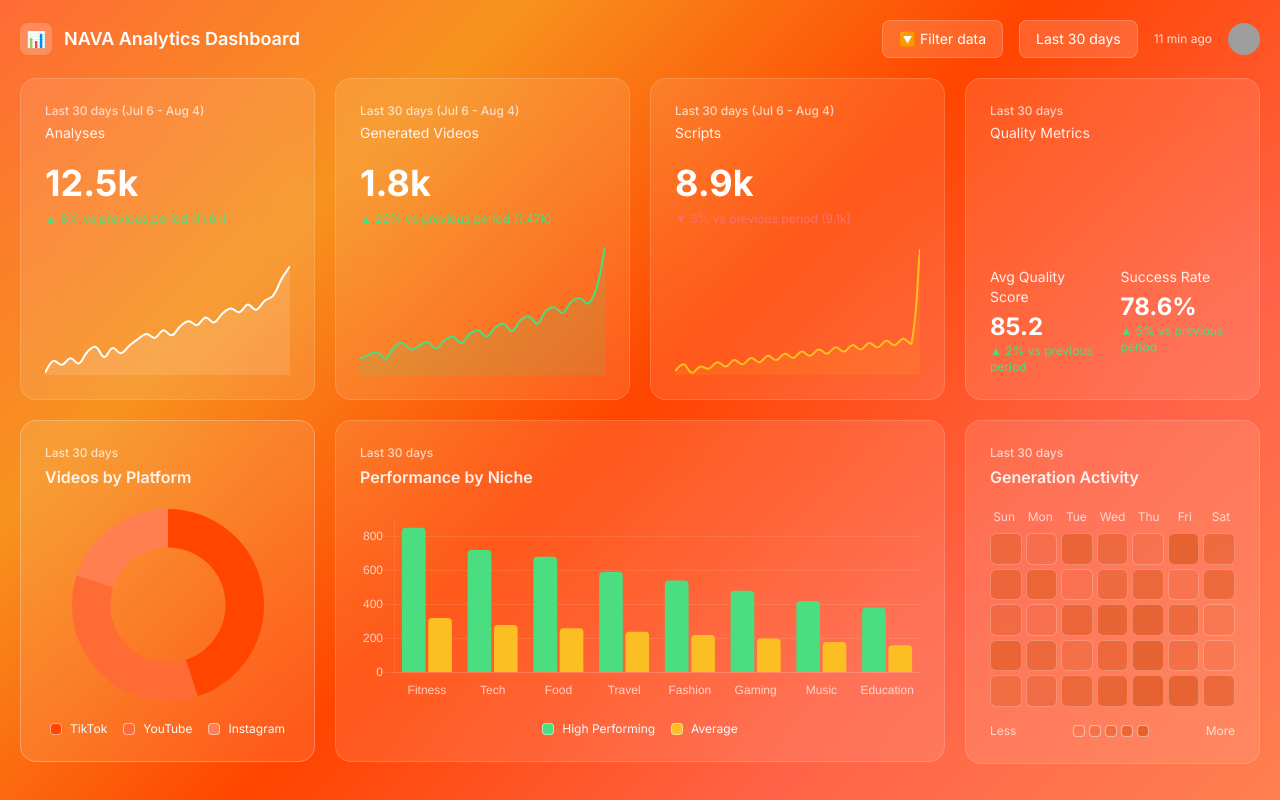
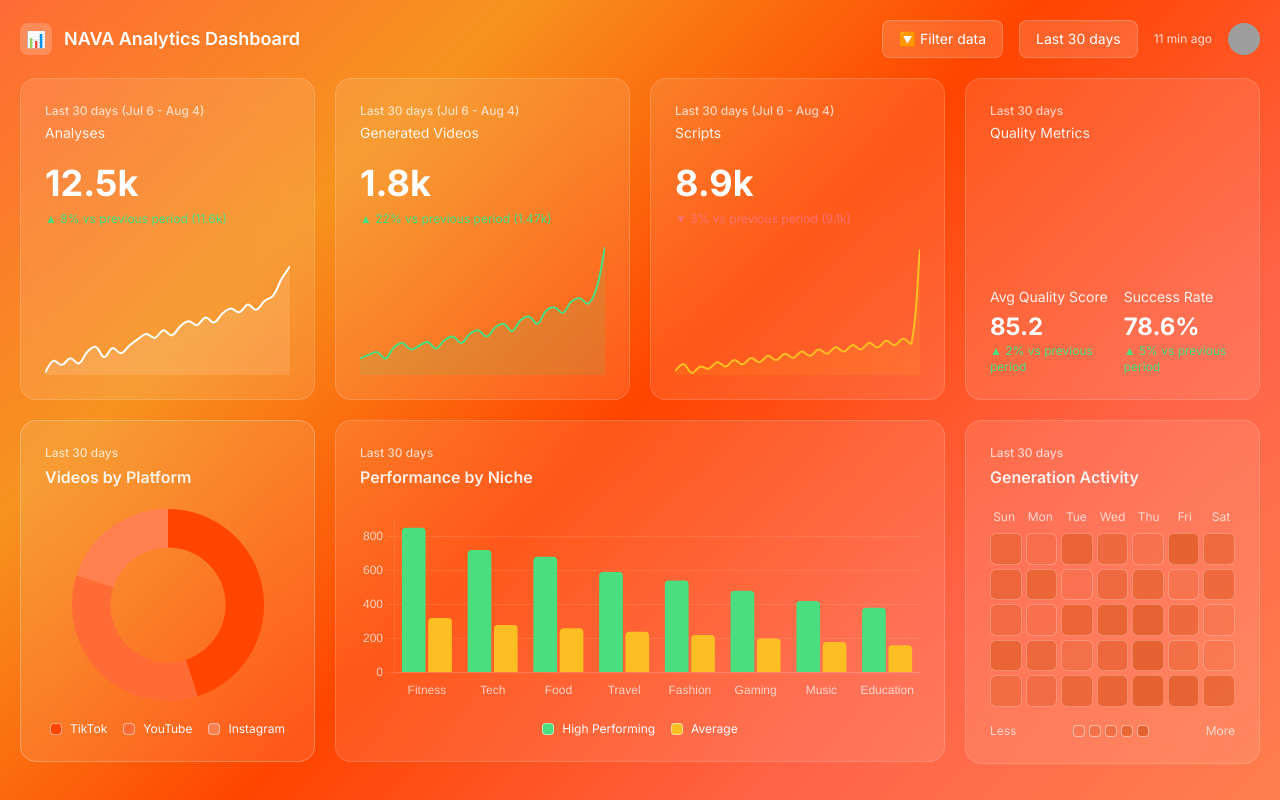
Before and after one commit to 0xVolta-max/nava-analytics-dashboard, a React (Vite) app: page / in a window 1280 px wide. Built offline with nearby package versions, Linux system fonts and the light colour scheme; grey boxes are pictures that could not be loaded.

Commit message:
[dyad] Zeilenumbruch in Quality-Metrics-Karte verhindert - wrote 1 file(s)

```diff
--- a/src/pages/Dashboard.tsx
+++ b/src/pages/Dashboard.tsx
@@ -53,12 +53,12 @@ const DashboardPage = () => {
                     </div>
                     <div className="flex justify-between gap-4 items-start">
                         <div>
-                            <div className="text-sm text-white/90">Avg Quality Score</div>
+                            <div className="text-sm text-white/90 whitespace-nowrap">Avg Quality Score</div>
                             <div className="text-2xl font-bold text-white mt-1">85.2</div>
                             <div className="text-xs text-green-400">▲ 2% vs previous period</div>
                         </div>
                         <div>
-                            <div className="text-sm text-white/90">Success Rate</div>
+                            <div className="text-sm text-white/90 whitespace-nowrap">Success Rate</div>
                             <div className="text-2xl font-bold text-white mt-1">78.6%</div>
                             <div className="text-xs text-green-400">▲ 5% vs previous period</div>
                         </div>
```
